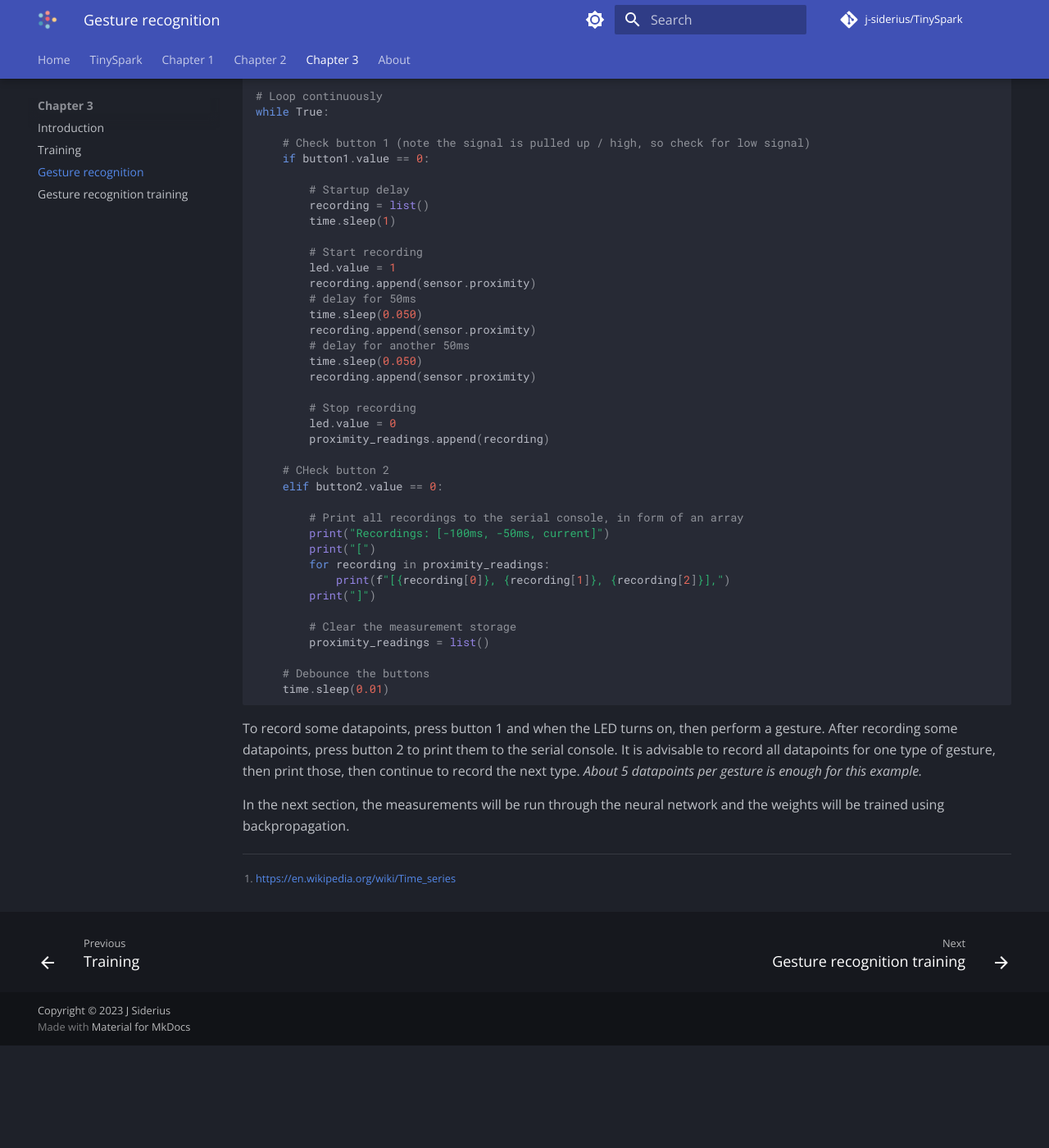
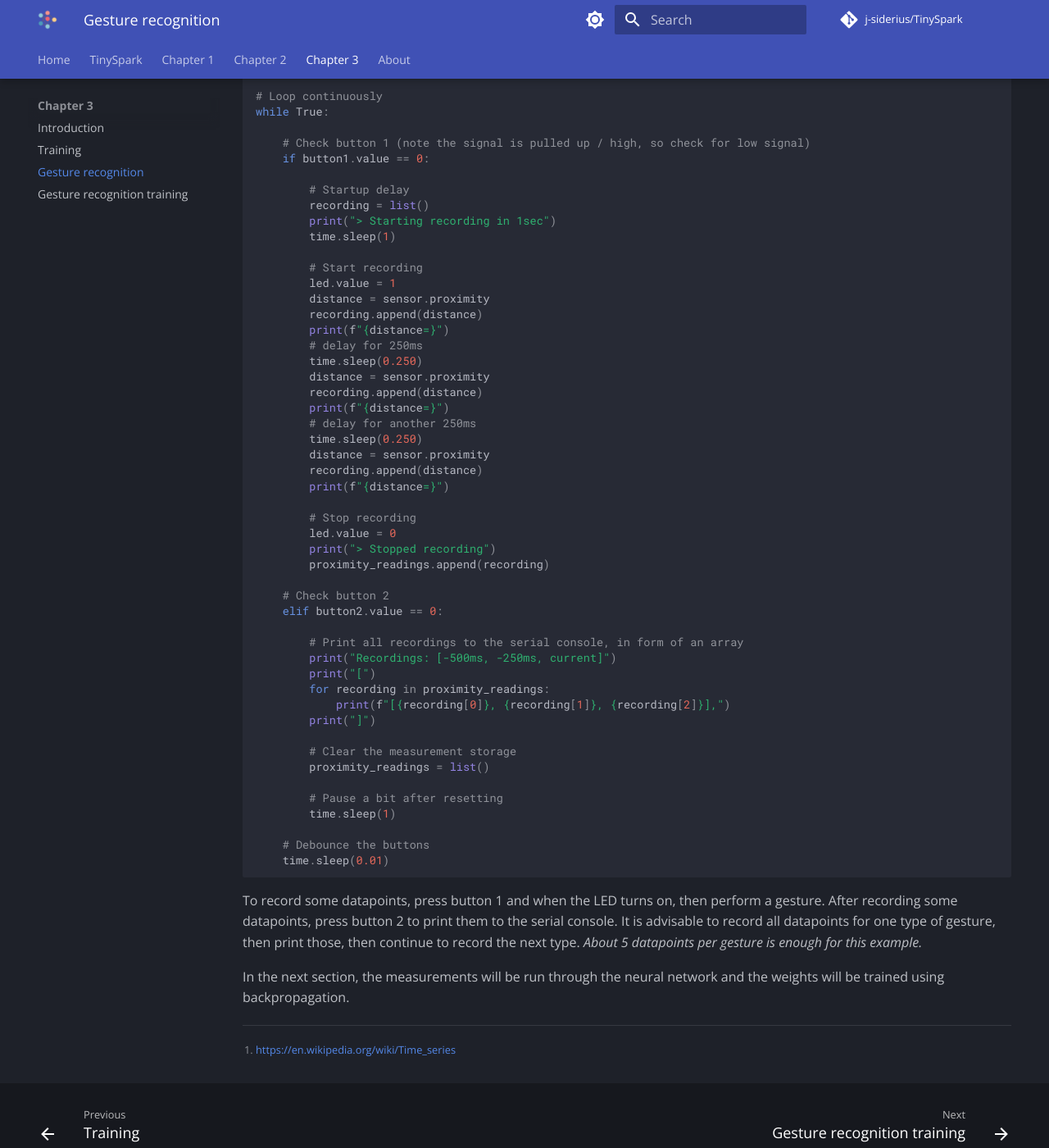
Before and after one commit to j-siderius/TinySpark, an MkDocs documentation site: the page built from docs/chapter3/gesture_recognition_data.md, in a window 1280 px wide and 1400 px high, scrolled down 1610 px. Shown: the whole window at 82% size. Built offline with MkDocs 1.6.1 and Material for MkDocs 9.7.7, drawn with Linux system fonts in a browser that asks for light colours; comment, search, counter and statistics services are not loaded; before the commit the page ends 2885 px from its top, so only the background shows below that; some of the changed text lies outside the part shown.

Commit message:
small fix in CH2

````diff
--- a/docs/chapter3/gesture_recognition_data.md
+++ b/docs/chapter3/gesture_recognition_data.md
@@ -6,7 +6,7 @@ In this mini-project, a simple gesture recognition system will be built. Using t
 - moving closer
 - moving away
 
-To detect these gestures, a network that takes in multiple proximity readings needs to be devised. In this example, three measurements will be input into the network, one measurement that is current, one that was 50ms ago, and one that is 100ms ago. This _Time series_[^1] prediction method is a common way to analyse real-time sensor data using a neural network.
+To detect these gestures, a network that takes in multiple proximity readings needs to be devised. In this example, three measurements will be input into the network, one measurement that is current, one that was 250ms ago, and one that is 500ms ago. This _Time series_[^1] prediction method is a common way to analyse real-time sensor data using a neural network.
 
 [^1]:<https://en.wikipedia.org/wiki/Time_series>
 
@@ -54,27 +54,35 @@ while True:
 
         # Startup delay
         recording = list()
+        print("> Starting recording in 1sec")
         time.sleep(1)
 
         # Start recording
         led.value = 1
-        recording.append(sensor.proximity)
-        # delay for 50ms
-        time.sleep(0.050)
-        recording.append(sensor.proximity)
-        # delay for another 50ms
-        time.sleep(0.050)
-        recording.append(sensor.proximity)
+        distance = sensor.proximity
+        recording.append(distance)
+        print(f"{distance=}")
+        # delay for 250ms
+        time.sleep(0.250)
+        distance = sensor.proximity
+        recording.append(distance)
+        print(f"{distance=}")
+        # delay for another 250ms
+        time.sleep(0.250)
+        distance = sensor.proximity
+        recording.append(distance)
+        print(f"{distance=}")
 
         # Stop recording
         led.value = 0
+        print("> Stopped recording")
         proximity_readings.append(recording)
 
-    # CHeck button 2
+    # Check button 2
     elif button2.value == 0:
 
         # Print all recordings to the serial console, in form of an array
-        print("Recordings: [-100ms, -50ms, current]")
+        print("Recordings: [-500ms, -250ms, current]")
         print("[")
         for recording in proximity_readings:
             print(f"[{recording[0]}, {recording[1]}, {recording[2]}],")
@@ -83,6 +91,9 @@ while True:
         # Clear the measurement storage
         proximity_readings = list()
 
+        # Pause a bit after resetting
+        time.sleep(1)
+
     # Debounce the buttons
     time.sleep(0.01)
 ```
````
